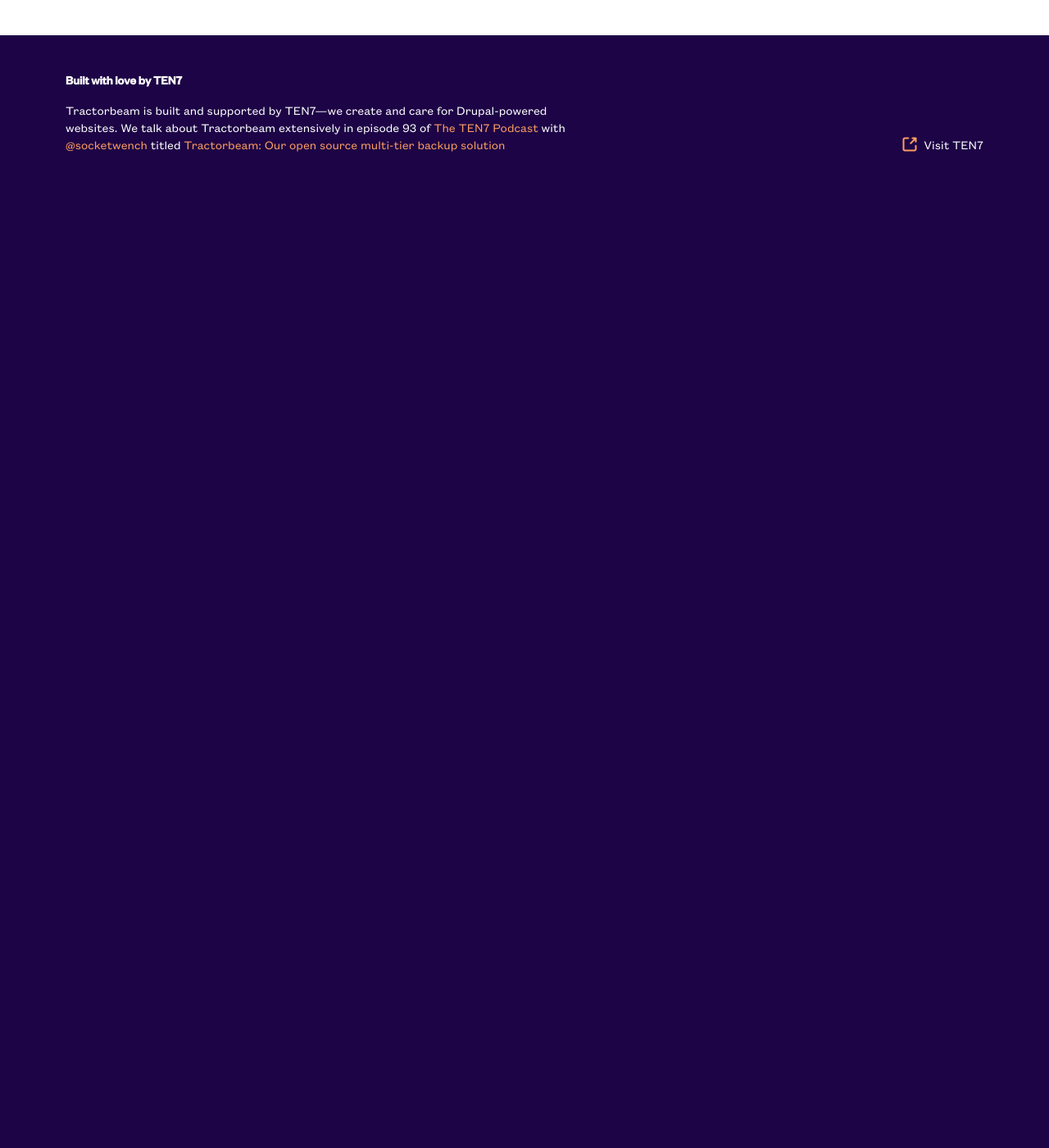
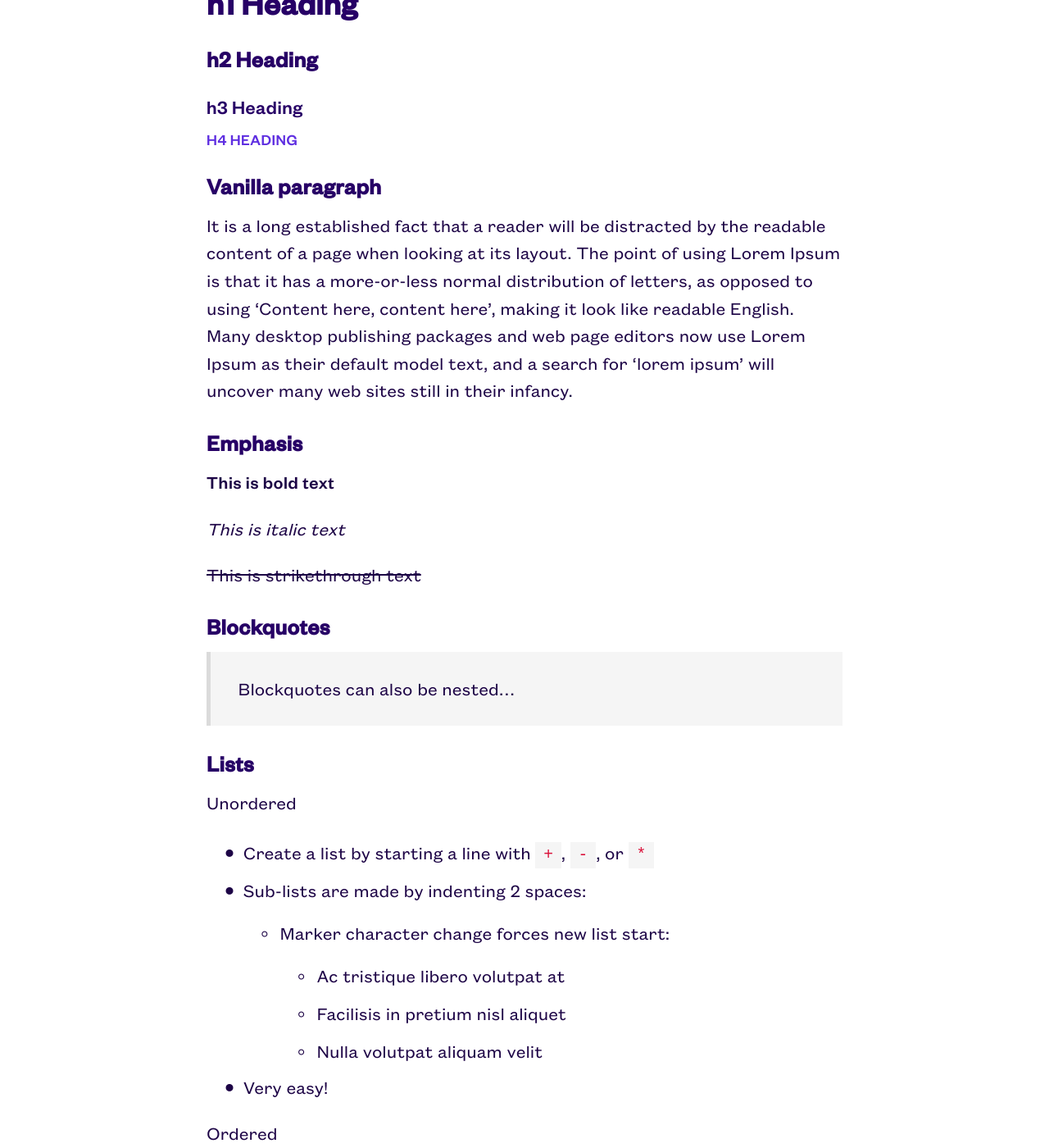
Before and after one commit to ten7/static2.ten7.com, a Jekyll site: the page built from _pages/01_page1.md, in a window 1280 px wide and 1400 px high, scrolled down 251 px. Shown: the whole window at 82% size. Built offline with Jekyll 4.4.1, drawn with Linux system fonts in a browser that asks for light colours; some web fonts are replaced; before the commit the page ends 900 px from its top, so only the background shows below that; some of the changed text lies outside the part shown.

Commit message:
Content update

```diff
--- a/_pages/01_page1.md
+++ b/_pages/01_page1.md
@@ -9,3 +9,51 @@ opener: Chapter 1 of 2
 ---
 
 This is where you put content markup for page 1.
+
+# h1 Heading
+## h2 Heading
+### h3 Heading
+#### h4 Heading
+
+## Vanilla paragraph
+
+It is a long established fact that a reader will be distracted by the readable content of a page when looking at its layout. The point of using Lorem Ipsum is that it has a more-or-less normal distribution of letters, as opposed to using 'Content here, content here', making it look like readable English. Many desktop publishing packages and web page editors now use Lorem Ipsum as their default model text, and a search for 'lorem ipsum' will uncover many web sites still in their infancy.
+
+
+## Emphasis
+
+**This is bold text**
+
+*This is italic text*
+
+~~This is strikethrough text~~
+
+
+## Blockquotes
+
+
+> Blockquotes can also be nested...
+
+
+
+## Lists
+
+Unordered
+
++ Create a list by starting a line with `+`, `-`, or `*`
++ Sub-lists are made by indenting 2 spaces:
+  - Marker character change forces new list start:
+    * Ac tristique libero volutpat at
+    + Facilisis in pretium nisl aliquet
+    - Nulla volutpat aliquam velit
++ Very easy!
+
+Ordered
+
+1. Lorem ipsum dolor sit amet
+2. Consectetur adipiscing elit
+3. Integer molestie lorem at massa
+
+
+1. You can use sequential numbers...
+1. ...or keep all the numbers as `1.`
```
Also changed, not shown: _pages/02_page2.md (+48 -0 lines).
